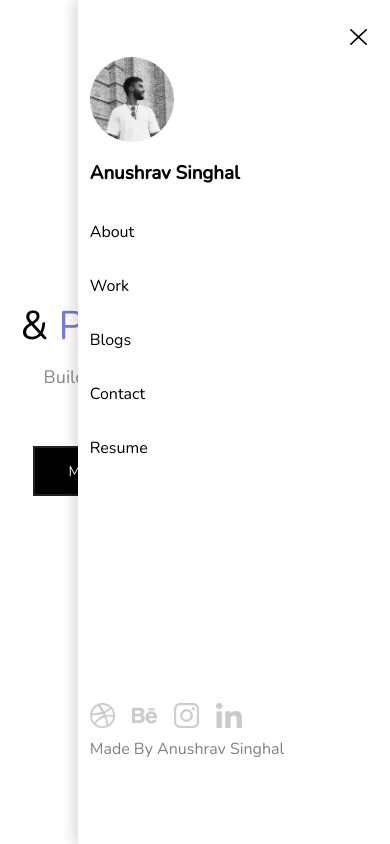
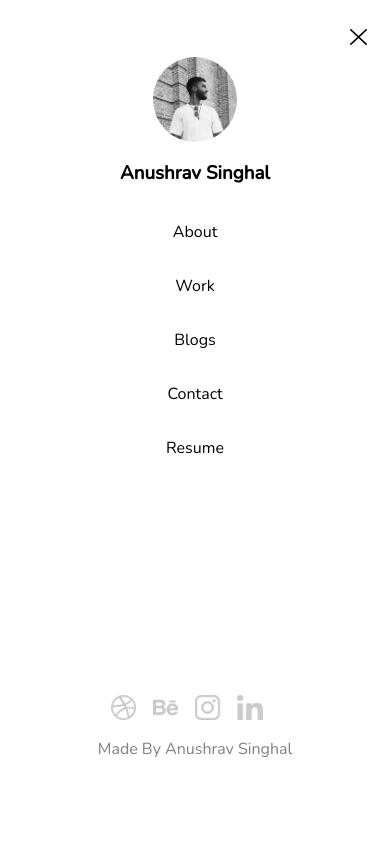
Before and after one commit to ishita1805/AnushravPortfolio, a React (Create React App) app: page / in a window 390 px wide. Both pictures are taken after a click on the element 335 px from the left and 42 px from the top of the page. Shown: the top 844 px of the page. Built offline with nearby package versions, Linux system fonts and the light colour scheme.

Commit message:
navigation complete

```diff
--- a/src/components/Home/style.css
+++ b/src/components/Home/style.css
@@ -153,7 +153,7 @@ button{
         font-size:50px;
     }
 }
-@media screen and (max-width:500px){
+@media screen and (max-width:700px){
     .home h1{
         font-size:40px;
     }
--- a/src/components/Navbar/index.js
+++ b/src/components/Navbar/index.js
@@ -36,7 +36,6 @@ const Navbar = () => {
             <NavLink className='inner-nav' to='/'>
                 <img src={icon} className='nav-dp' alt='profile' />
                 <p id='hide-nav'>Anushrav Singhal</p>
-
             </NavLink>
 
             <div className='inner-nav' >
@@ -52,6 +51,21 @@ const Navbar = () => {
         </div>
         )
         else return (
+            <>
+            <div className='nav'>
+                <NavLink className='inner-nav' to='/'>
+                    <img src={icon} className='nav-dp' alt='profile' />
+                    <p id='hide-nav'>Anushrav Singhal</p>
+                </NavLink>
+                <div className='inner-nav'>
+                    <p className='inner-nav-item' onClick={()=>scrollToElem('about')}>About</p>
+                    <p className='inner-nav-item'><NavLink className='navlink' to="/work">Work</NavLink></p>
+                    <a className='inner-nav-item' href="https://anushravsinghal.medium.com/" target="__blank"><p>Blogs</p></a>
+                    <p className='inner-nav-item'  onClick={()=>scrollToElem('contact')}>Contact</p>
+                    <a className='inner-nav-item' href="https://drive.google.com/file/d/1FwgiPDwFrlDkSPc1wR9_cxoO__6xLzLt/view?usp=sharing" target="__blank"><p>Resume</p></a>
+                </div>
+            </div>
+
             <div className='dropdown'>
                 <img class='close-dpd' src={close} alt='close' onClick={()=>setMenu(()=>!menu)}/>
                 <img src={icon} className='small-nav-dp' alt='profile' />
@@ -70,6 +84,7 @@ const Navbar = () => {
                 </div>
                 <p className='small-footer'>Made By Anushrav Singhal</p>
             </div>
+            </>
         )
 }
 
--- a/src/components/Navbar/style.css
+++ b/src/components/Navbar/style.css
@@ -56,17 +56,7 @@
     display:none;
 }
 .dropdown{
-    width: 74vw;
-    height:96vh;
-    background:white;
-    position: fixed;
-    z-index:200;
-    box-shadow:-5px 0 12px rgba(0, 0, 0, 0.144);
-    top:0;
-    right:0;
-    display:flex;
-    flex-direction:column;
-    padding:2vh 3vw;
+    display: none;
 }
 .small-nav-dp{
     height:10vh;
@@ -77,6 +67,7 @@
     align-self: flex-end;
     height:2vh;
     width:auto;
+    cursor: pointer;
     padding:3vw;
 }
 .small-nav-item{
@@ -92,7 +83,7 @@
     display:flex;
     flex-direction:row;
     position:absolute;
-    bottom:13vh;
+    bottom:14vh;
 }
 .nav-icons img{
     height:3vh;
@@ -104,7 +95,21 @@
         display:none;
     }
 }
-@media screen and (max-width: 500px) {
+@media screen and (max-width: 700px) {
+    .dropdown{
+        width: 94vw;
+        height:96vh;
+        align-items: center;
+        background:rgb(255, 255, 255);
+        position: fixed;
+        z-index:200;
+        box-shadow:-5px 0 12px rgba(0, 0, 0, 0.144);
+        top:0;
+        right:0;
+        display:flex;
+        flex-direction:column;
+        padding:2vh 3vw;
+    }
     .inner-nav:nth-child(2){
         display:none;
     }
@@ -115,7 +120,8 @@
     .nav-small{
         display:flex;
         background: white;
-        margin:0 3vw;
+        border-radius: 6vh;
+        margin:0 1vh;
         padding:1vh;
         cursor:pointer;
     }
```
